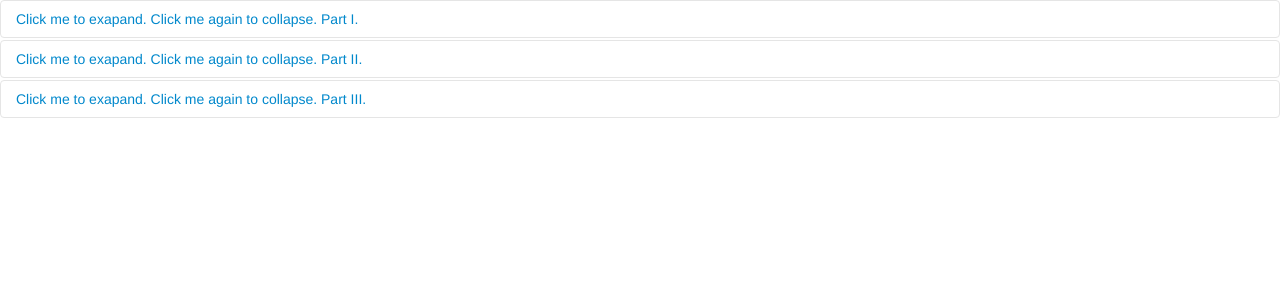
After one commit to moma/explorerjs, a PHP site: page /branch_ademe/test.html in a window 1280 px wide. The commit adds this page. Shown: the top 300 px of the page. Run offline with PHP 8.4, Linux system fonts and the light colour scheme; some libraries are stand-ins or nearby versions.

Commit message:
retrieving pub-titles occ

```diff
--- a/index.html
+++ b/index.html
@@ -151,7 +151,7 @@
                 class="sigma-expand" id="sigma-example"></div>
 
             <ul id="ctlzoom">
-                <li>
+                <li title="algo">
                     <a href="#" id="saveAs" title="export as"> </a>
                 </li>
 
--- /dev/null
+++ b/test.html
@@ -0,0 +1,58 @@
+
+<!DOCTYPE html>
+<html>
+<head>
+    <meta charset="utf-8" />
+    <title>collapsable example</title>
+    <link href="http://www.w3resource.com/twitter-bootstrap/twitter-bootstrap-v2/docs/assets/css/bootstrap.css" rel="stylesheet" type="text/css" />
+
+</head>
+<body>
+   <!--<div class="container-fluid">-->
+     <div class="accordion" id="accordion2">
+
+            <div class="accordion-group">
+              <div class="accordion-heading">
+		        <a class="accordion-toggle" data-toggle="collapse" data-parent="#accordion2" href="#titles">
+		          Click me to exapand. Click me again to collapse. Part I.
+		        </a>
+              </div>
+              <div id="collapseOne" class="accordion-body collapse" style="height: 0px; ">
+		        <div class="accordion-inner">
+		          Contenido 1.
+		        </div>
+              </div>
+            </div>
+
+            <div class="accordion-group">
+              <div class="accordion-heading">
+		        <a class="accordion-toggle" data-toggle="collapse" data-parent="#accordion2" href="#inform">
+		         Click me to exapand. Click me again to collapse. Part II.
+		        </a>
+		      </div>
+              <div id="collapseTwo" class="accordion-body collapse">
+		        <div class="accordion-inner">
+		          Contenido 2.
+		        </div>
+              </div>
+            </div>
+
+            <div class="accordion-group">
+              <div class="accordion-heading">
+		        <a class="accordion-toggle" data-toggle="collapse" data-parent="#accordion2" href="#collapseThree">
+		          Click me to exapand. Click me again to collapse. Part III.
+		        </a>
+              </div>
+              <div id="collapseThree" class="accordion-body collapse">
+		        <div class="accordion-inner">
+		          Contenido 3.
+		        </div>
+              </div>
+            </div>
+
+          </div>
+    <!--</div>-->
+ <script type="text/javascript" src="http://www.w3resource.com/twitter-bootstrap/twitter-bootstrap-v2/docs/assets/js/jquery.js"></script>
+<script type="text/javascript" src="http://www.w3resource.com/twitter-bootstrap/twitter-bootstrap-v2/docs/assets/js/bootstrap-collapse.js"></script>
+</body>
+</html>
```
Also changed, not shown: js/methods.js (+0 -20 lines), php/test.php (+15 -15 lines).
